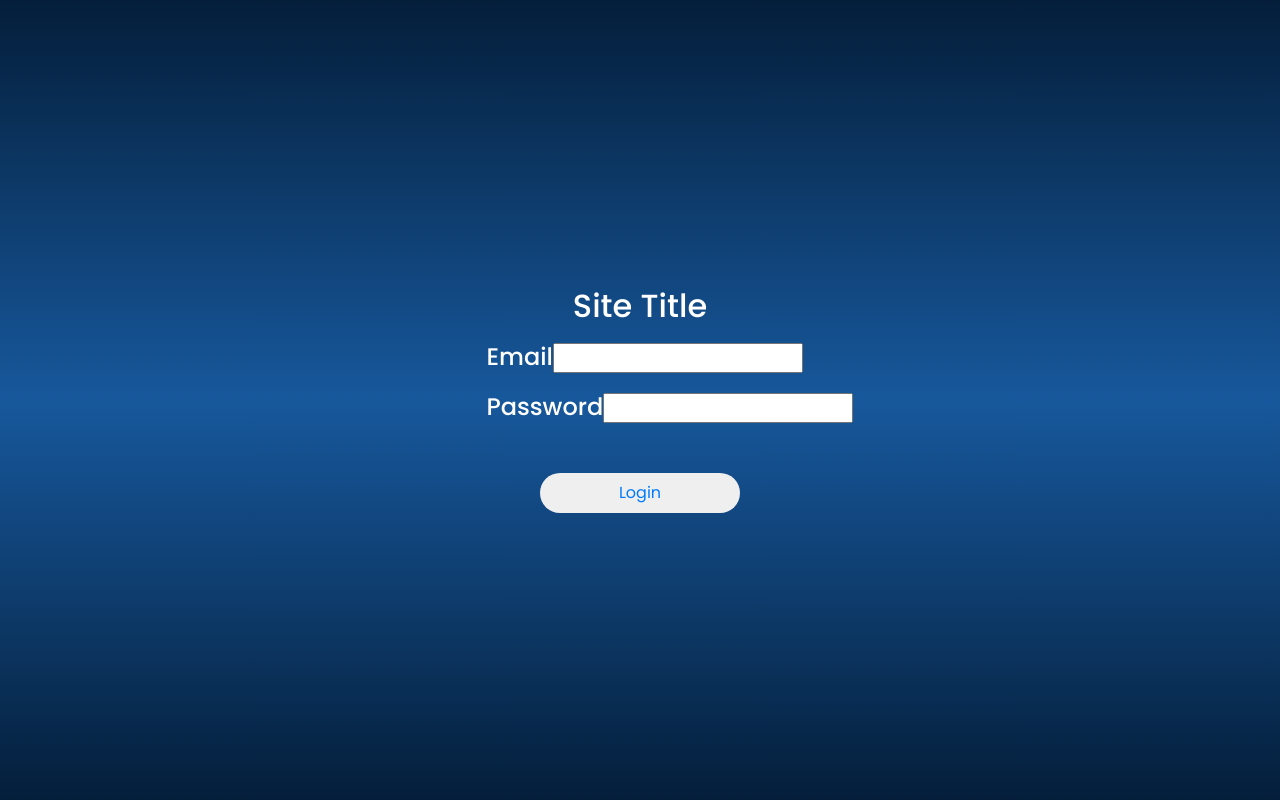
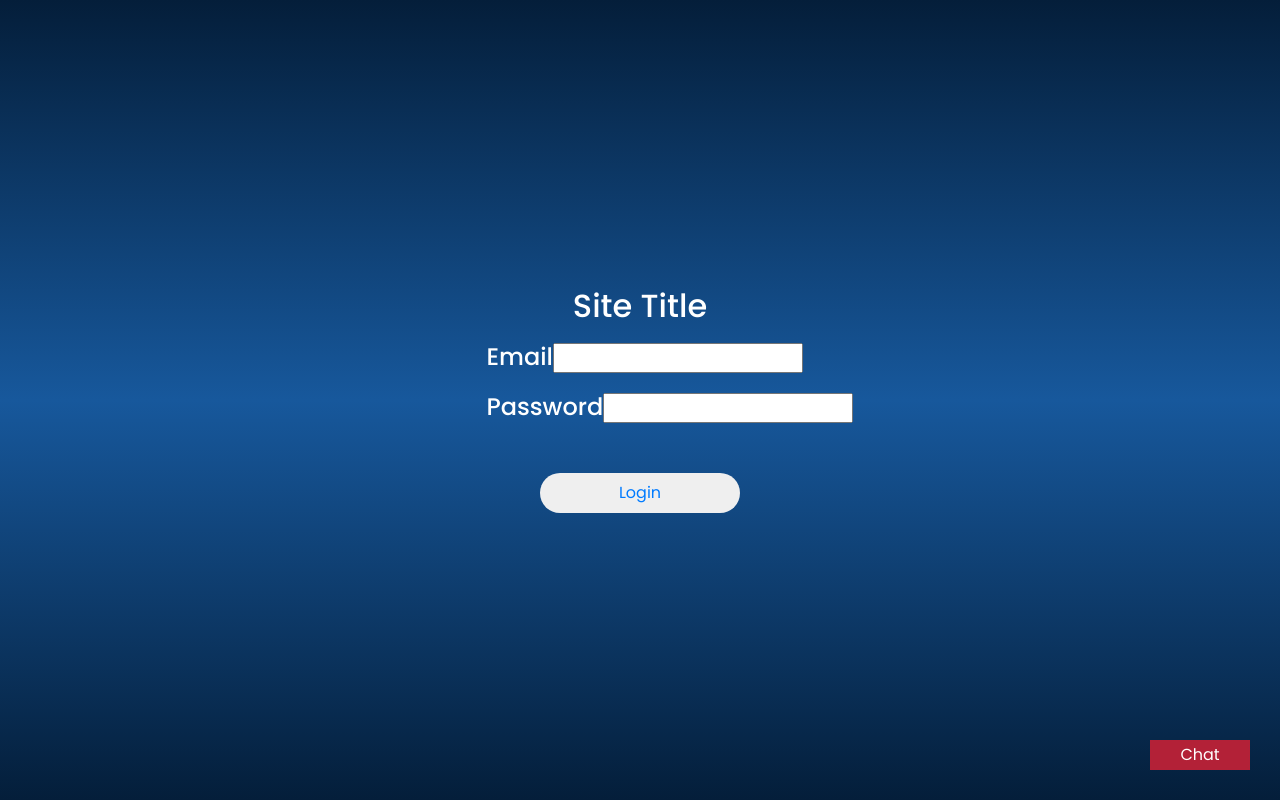
Before and after one commit to ahmadmustafeen/fyp, a React (Create React App) app: page / in a window 1280 px wide. Built offline with nearby package versions, Linux system fonts and the light colour scheme.

Commit message:
chat support

```diff
--- a/src/App.css
+++ b/src/App.css
@@ -604,3 +604,36 @@ padding:0 30px;
   font-size: 22px;
   font-style: italic;
 }
+
+
+.ChatBoxArea{
+  padding: 30px;
+}
+.ChatBoxArea button{
+  width: 100px;
+  height: 30px;
+  background-color: #b32137;
+  color: white;
+}
+.ChatBox{
+  width: 400px;
+  height: 600px;
+  background-color: whitesmoke;
+  border: 5px solid black;
+  display: flex;
+  justify-content: flex-end;
+  padding: 10px;
+}
+.ChatboxInput{
+  width: 100%;
+  height: 50px;
+  display: flex;
+  align-self: flex-end;
+}
+.ChatboxInput input{
+  width: 80%;
+}
+.ChatboxInput button{
+  width: 20%;
+  height: 100%;
+}
--- a/src/App.js
+++ b/src/App.js
@@ -6,6 +6,7 @@ const  App = () => {
     <>
     {/* <AuthRouterComponent/> */}
     <Screen />
+
     </>
   );
 }
--- /dev/null
+++ b/src/Components/Chatbot.js
@@ -0,0 +1,30 @@
+import React,{useState} from 'react'
+
+
+
+
+
+const Chatbot = (props) => {
+    const [chat,setChat] = useState(false)
+
+
+
+    return(
+        <div className="ChatBoxArea">
+            <button onClick={()=>setChat(!chat)}>{!chat ?"Chat":"Close"}</button>
+            {
+                chat&&(
+                    <div className="ChatBox">
+                        <div className="ChatboxInput">
+                            <input/>
+                            <button>Send</button>
+                        </div>
+                    </div>
+                )
+            }
+        </div>
+    )
+}
+
+
+export default Chatbot
--- a/src/Components/Screen.js
+++ b/src/Components/Screen.js
@@ -1,6 +1,7 @@
 import {BrowserRouter as Router, withRouter } from 'react-router-dom';
 import AuthRouterComponent from '../AuthRouter.js';
 import RouterComponent from '../Router'
+import Chatbot from './Chatbot.js';
 import Footer from './Footer'
 import Header from './Header'
 
@@ -11,6 +12,9 @@ function Screen() {
       {/* <AuthRouterComponent /> */}
       <RouterComponent />
       {/* <Footer /> */}
+     <div style={{position:'fixed',bottom:0,right:0,zIndex:999}}>
+     <Chatbot />
+      </div>
       </Router>
   );
 }
```
